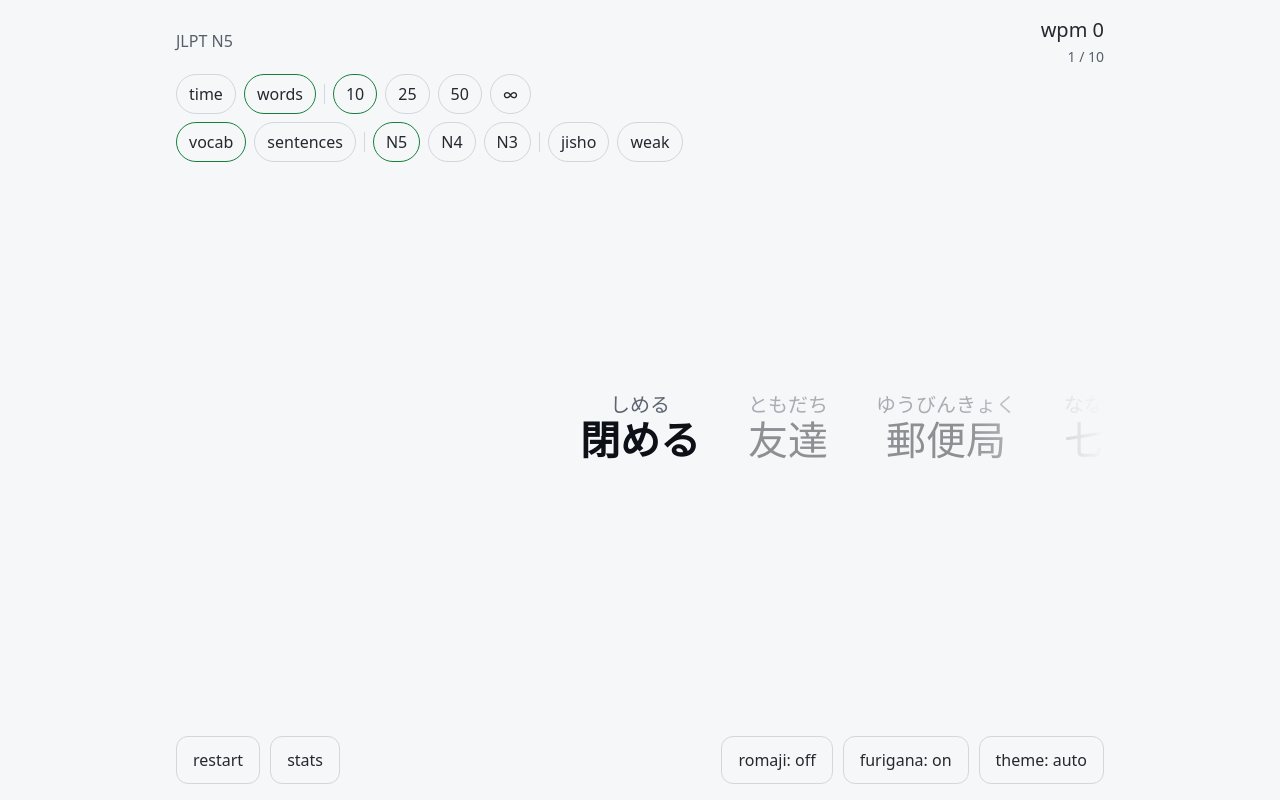
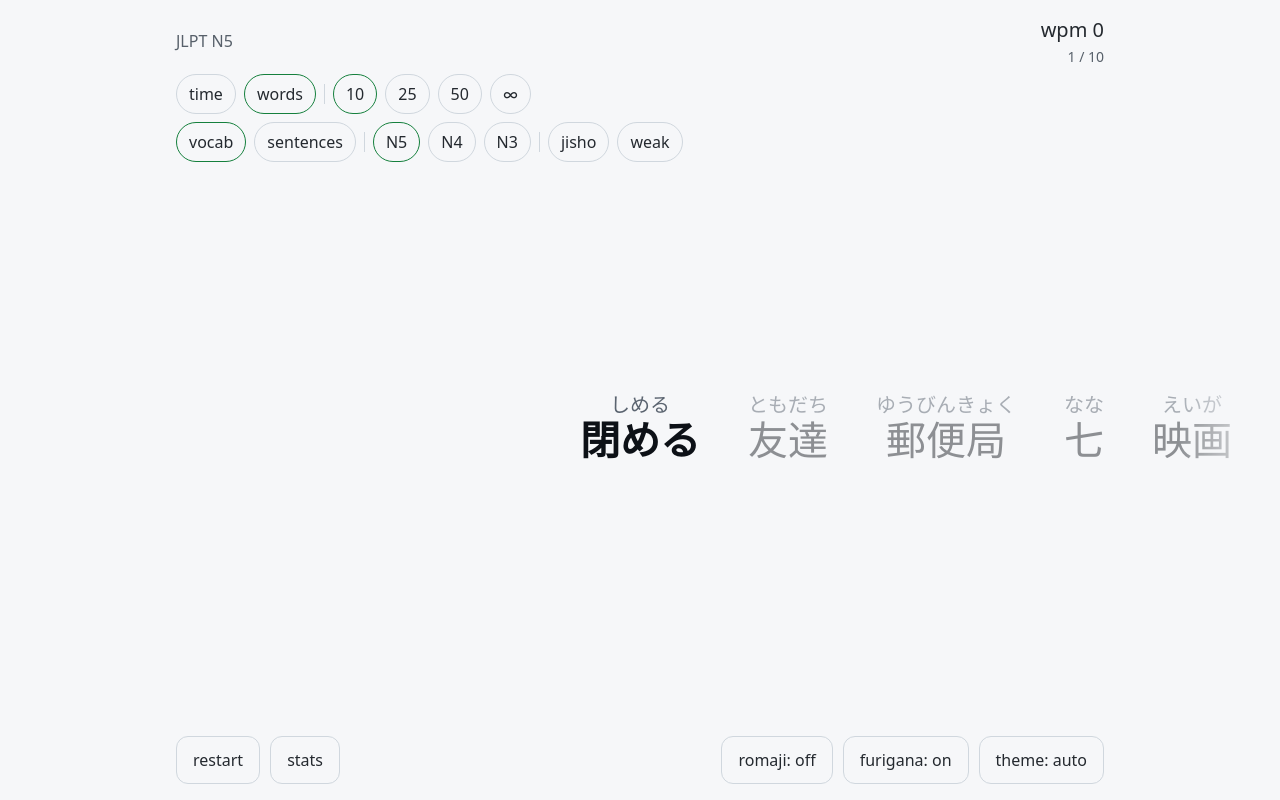
Before and after one commit to brndnh/jptyping, a React (Vite) app: page / in a window 1280 px wide. Built offline with nearby package versions, Linux system fonts and the light colour scheme.

Commit message:
Fixed desktop view and mobile layout slightly lets find out how it looks

```diff
--- a/src/components/FuriganaWord.jsx
+++ b/src/components/FuriganaWord.jsx
@@ -1,13 +1,16 @@
 /**
  * props:
  *  - surface: '日本語'
- *  - reading: 'にほんご' ('' hides furigana but keeps its space)
- *  - matched?: number   // count of reading chars typed correctly so far
- *  - active?: boolean   // highlight current word
+ *  - reading: 'にほんご'
+ *  - matched?: number     // count of reading chars typed correctly so far
+ *  - active?: boolean     // highlight current word
+ *  - concealed?: boolean  // furigana is off: keep its space, but hide it
+ *  - revealed?: boolean   // concealed furigana shown anyway (tap to peek)
  */
-export default function FuriganaWord({ surface, reading, matched = 0, active = false }) {
+export default function FuriganaWord({ surface, reading, matched = 0, active = false, concealed = false, revealed = false }) {
+    const classes = ['furigana-word', active && 'active', concealed && 'concealed', revealed && 'revealed'];
     return (
-        <span className={`furigana-word${active ? ' active' : ''}`}>
+        <span className={classes.filter(Boolean).join(' ')}>
             <span className="furigana">
                 <span className="furigana-matched">{reading.slice(0, matched)}</span>
                 {reading.slice(matched)}
--- a/src/screens/PracticeScreen.jsx
+++ b/src/screens/PracticeScreen.jsx
@@ -88,8 +88,13 @@ const lcp = (a, b) => {
     return i;
 };
 
-// buttons keep focus on the hidden input so the mobile keyboard stays open
-const keepFocus = (e) => e.preventDefault();
+// phones/tablets: the keyboard should only open when the word area is tapped
+const IS_TOUCH = typeof window !== 'undefined' && window.matchMedia('(hover: none) and (pointer: coarse)').matches;
+
+// desktop: buttons keep focus on the hidden input so typing carries on after a click
+const keepFocus = (e) => {
+    if (!IS_TOUCH) e.preventDefault();
+};
 
 const Pill = ({ active, onClick, children }) => (
     <button
@@ -147,9 +152,11 @@ export default function PracticeScreen({ settings, updateSettings, onFinish, onO
     const sentenceSet = useMemo(() => getSentenceSet(setId), [setId]);
 
     // words (shuffled)
+    // count tests only queue what they need, so the line ends at the last word to type
+    const runLimit = testMode === 'words' && Number.isFinite(countTarget) ? countTarget : Infinity;
     const words = useMemo(
         () => (isSentences
-            ? shuffle(sentenceSet.items).flatMap((sentence, si) =>
+            ? shuffle(sentenceSet.items).slice(0, runLimit).flatMap((sentence, si) =>
                 sentence.segments.map((seg, k) => ({
                     ...seg,
                     romaji: '',
@@ -157,9 +164,9 @@ export default function PracticeScreen({ settings, updateSettings, onFinish, onO
                     sentence: si,
                     last: k === sentence.segments.length - 1,
                 })))
-            : shuffle(wordPool)),
+            : shuffle(wordPool).slice(0, runLimit)),
         // eslint-disable-next-line react-hooks/exhaustive-deps
-        [isSentences, sentenceSet, wordPool, seed]
+        [isSentences, sentenceSet, wordPool, runLimit, seed]
     );
 
     // session state
@@ -203,6 +210,12 @@ export default function PracticeScreen({ settings, updateSettings, onFinish, onO
         : [];
 
     const focusInput = () => inputRef.current?.focus({ preventScroll: true });
+    // focus without a tap on the words: desktop only, so phones don't pop the keyboard
+    const autoFocus = () => !IS_TOUCH && focusInput();
+
+    // furigana peek (furigana off): tap the current word to show its reading
+    const [peek, setPeek] = useState(false);
+    useEffect(() => setPeek(false), [wIndex]);
 
     // center the active word in the stage
     const recenter = useCallback(() => {
@@ -224,7 +237,7 @@ export default function PracticeScreen({ settings, updateSettings, onFinish, onO
 
     // focus & cleanup
     useEffect(() => {
-        focusInput();
+        autoFocus();
         return () => clearInterval(timerRef.current);
     }, []);
 
@@ -394,7 +407,8 @@ export default function PracticeScreen({ settings, updateSettings, onFinish, onO
         wordMistakesRef.current = 0;
         wordStartRef.current = null;
         wordResultsRef.current = [];
-        focusInput();
+        setPeek(false);
+        autoFocus();
     };
 
     // settings changes restart the run
@@ -403,12 +417,16 @@ export default function PracticeScreen({ settings, updateSettings, onFinish, onO
         updateSettings(patch);
     };
 
-    // esc restarts
+    // esc restarts; on desktop, typing anywhere refocuses the input
     const hardResetRef = useRef(hardReset);
     hardResetRef.current = hardReset;
     useEffect(() => {
         const onKey = (e) => {
             if (e.key === 'Escape' && !e.isComposing) hardResetRef.current(true);
+            const typing = e.key.length === 1 && !e.ctrlKey && !e.metaKey && !e.altKey;
+            if (!IS_TOUCH && typing && document.activeElement !== inputRef.current) {
+                inputRef.current?.focus({ preventScroll: true });
+            }
         };
         window.addEventListener('keydown', onKey);
         return () => window.removeEventListener('keydown', onKey);
@@ -425,7 +443,7 @@ export default function PracticeScreen({ settings, updateSettings, onFinish, onO
         `${Math.min(position, Number.isFinite(countTarget) ? countTarget : position)} / ${Number.isFinite(countTarget) ? countTarget : '∞'}${isSentences ? ' sentences' : ''}`;
 
     return (
-        <main className="practice" onClick={focusInput}>
+        <main className="practice">
             {/* top bar */}
             <header className="top-bar">
                 <div className="top-label">
@@ -508,7 +526,7 @@ export default function PracticeScreen({ settings, updateSettings, onFinish, onO
             </div>
 
             {/* stage + conveyor (active word centered) */}
-            <div className="stage" ref={stageRef}>
+            <div className="stage" ref={stageRef} onClick={focusInput}>
                 <div
                     className="conveyor"
                     style={{
@@ -527,12 +545,19 @@ export default function PracticeScreen({ settings, updateSettings, onFinish, onO
                                 // chunks of one sentence sit close together
                                 className={`word-block${w.last === false ? ' joined' : ''}`}
                             >
-                                <FuriganaWord
-                                    surface={w.surface}
-                                    reading={showFurigana ? w.reading : ''}
-                                    matched={isActive ? cIndex : 0}
-                                    active={isActive}
-                                />
+                                <span
+                                    className="word-hit"
+                                    onClick={isActive && !showFurigana ? () => setPeek((p) => !p) : undefined}
+                                >
+                                    <FuriganaWord
+                                        surface={w.surface}
+                                        reading={w.reading}
+                                        matched={isActive ? cIndex : 0}
+                                        active={isActive}
+                                        concealed={!showFurigana}
+                                        revealed={isActive && peek}
+                                    />
+                                </span>
                                 {w.punct && <span className={`punct${isActive ? ' active' : ''}`}>{w.punct}</span>}
 
                                 {isActive && (
@@ -548,7 +573,9 @@ export default function PracticeScreen({ settings, updateSettings, onFinish, onO
                     })}
                 </div>
 
-                {!focused && <div className="focus-hint">tap here to start typing</div>}
+                {!focused && (
+                    <div className="focus-hint">{IS_TOUCH ? 'tap here to start typing' : 'click here or just start typing'}</div>
+                )}
             </div>
 
             {isSentences && <p className="translation">{currentWord?.en}</p>}
--- a/src/styles.css
+++ b/src/styles.css
@@ -62,6 +62,8 @@
 html,
 body {
     margin: 0;
+    /* the full-bleed word stage is 100vw wide, which includes any scrollbar */
+    overflow-x: clip;
     background: var(--bg);
     color: var(--text);
     font-family: system-ui, -apple-system, 'Hiragino Sans', 'Noto Sans JP', 'Yu Gothic', Meiryo, sans-serif;
@@ -167,6 +169,15 @@ button {
     }
 }
 
+/* tablet & desktop: the word line runs the full screen width, past the 960px controls column */
+@media (min-width: 768px) {
+    .stage {
+        width: 100vw;
+        margin-left: calc(50% - 50vw);
+        mask-image: linear-gradient(to right, transparent, #000 8%, #000 92%, transparent);
+    }
+}
+
 .conveyor {
     position: absolute;
     top: 50%;
@@ -235,6 +246,30 @@ button {
     color: var(--accent);
 }
 
+/* furigana off: keep the space, hide the reading; the current word reveals it on hover or tap */
+.furigana-word.concealed .furigana {
+    visibility: hidden;
+}
+
+.furigana-word.active.concealed {
+    cursor: help;
+}
+
+.furigana-word.concealed.revealed .furigana {
+    visibility: visible;
+}
+
+/* real pointers only: on touch screens :hover sticks after a tap */
+@media (hover: hover) {
+    .furigana-word.active.concealed:hover .furigana {
+        visibility: visible;
+    }
+}
+
+.word-hit {
+    display: flex;
+}
+
 .surface {
     font-size: var(--display);
     line-height: calc(var(--display) + 6px);
@@ -295,6 +330,8 @@ button {
 }
 
 .bottom-bar {
+    /* pinned to the bottom of the screen; on desktop the stage fills the space above it */
+    margin-top: auto;
     display: flex;
     flex-wrap: wrap;
     justify-content: space-between;
```
